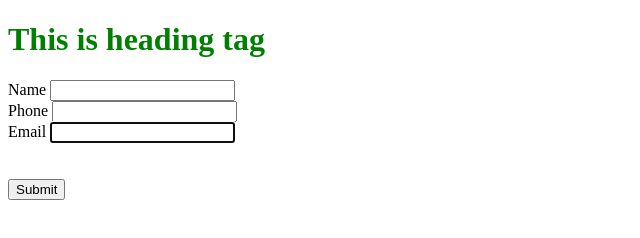
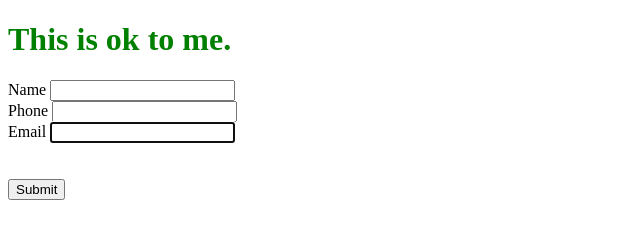
Before and after one commit to csly2023/project2, a plain HTML site: page index.html in a window 1280 px wide. Shown: the whole page, without its empty margins (0-640 px from the left). Drawn offline with Linux system fonts and the light colour scheme.

Commit message:
changed header

```diff
--- a/index.html
+++ b/index.html
@@ -13,7 +13,7 @@
     </style>
 </head>
 <body>
-    <h1>This is heading tag</h1>
+    <h1>This is ok to me.</h1>
     <form action="" method="get" enctype="multipart/form-data">
         <label for="name">Name</label>
         <input type="text" name="name" id="name">
```
